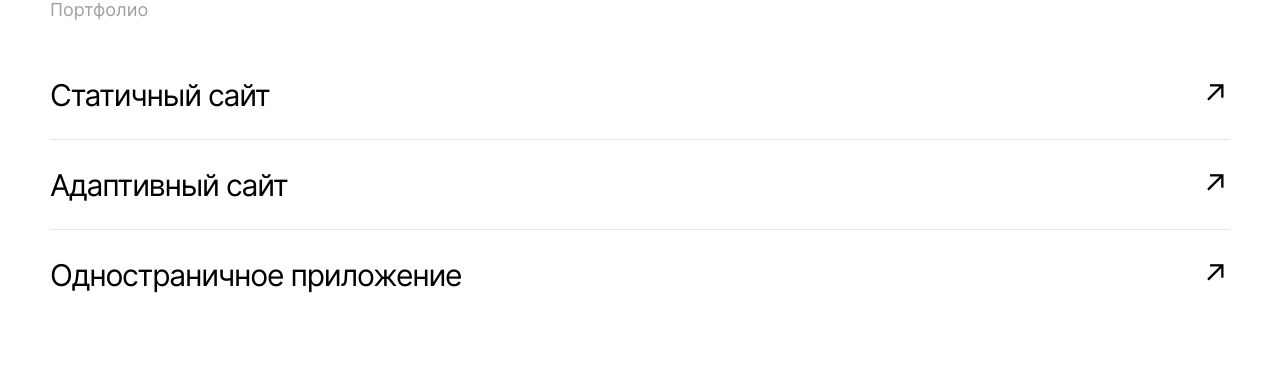
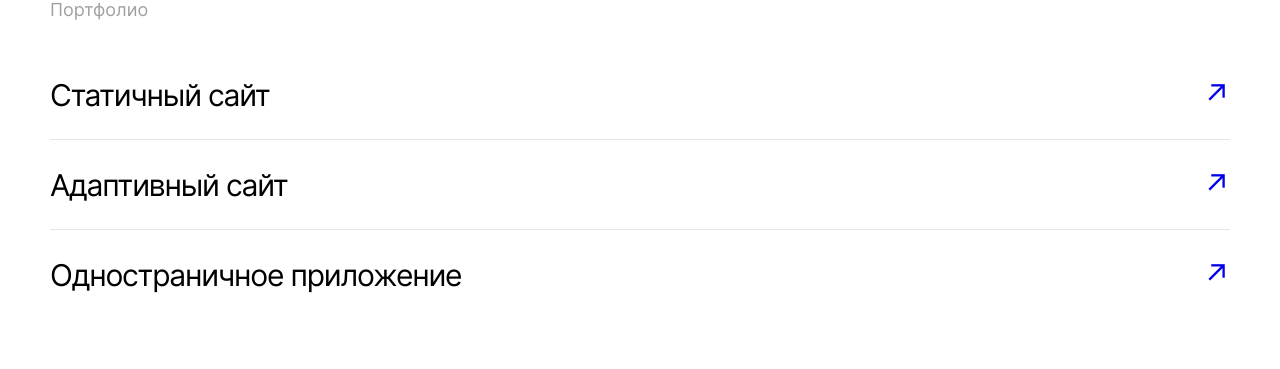
Before and after one commit to darud4/movies-explorer-frontend, a React (Create React App) app: page / in a window 1280 px wide. Shown: the part 2442-2811 px from the top of the page. Built offline with nearby package versions, Linux system fonts and the light colour scheme.

Commit message:
feat: change links in Portfolio to actual links to projects

```diff
--- a/src/components/Main/Portfolio/Portfolio.css
+++ b/src/components/Main/Portfolio/Portfolio.css
@@ -38,6 +38,7 @@
 .portfolio__button {
   border: 0;
   padding: 0;
+  text-decoration: none;
   font-size: 30px;
   font-weight: 400;
   line-height: 50px;
--- a/src/components/Main/Portfolio/Portfolio.js
+++ b/src/components/Main/Portfolio/Portfolio.js
@@ -4,9 +4,15 @@ function Portfolio() {
     return <section className='portfolio'>
         <h2 className="portfolio__title">Портфолио</h2>
         <ul className="portfolio__items">
-            <li className="portfolio__item">Статичный сайт<button className="portfolio__button">↗</button></li>
-            <li className="portfolio__item">Адаптивный сайт<button className="portfolio__button">↗</button></li>
-            <li className="portfolio__item">Одностраничное приложение<button className="portfolio__button">↗</button></li>
+            <li className="portfolio__item">Статичный сайт
+                <a href="https://github.com/darud4/how-to-learn" target="_blank" className="portfolio__button" rel="noreferrer">↗</a>
+            </li>
+            <li className="portfolio__item">Адаптивный сайт
+                <a href="https://github.com/darud4/russian-travel" target="_blank" className="portfolio__button" rel="noreferrer">↗</a>
+            </li>
+            <li className="portfolio__item">Одностраничное приложение
+                <a href="https://github.com/darud4/mesto-frontend" target="_blank" className="portfolio__button" rel="noreferrer">↗</a>
+            </li>
         </ul>
     </section>
 }
--- a/src/components/Movies/SearchForm/SearchForm.js
+++ b/src/components/Movies/SearchForm/SearchForm.js
@@ -7,7 +7,6 @@ function SearchForm() {
     const [isFocused, setFocused] = useState(false);
 
     function handleChange({ target: { checked: newState } }) {
-        console.log(newState);
         setChecked(newState);
     }
 
```
